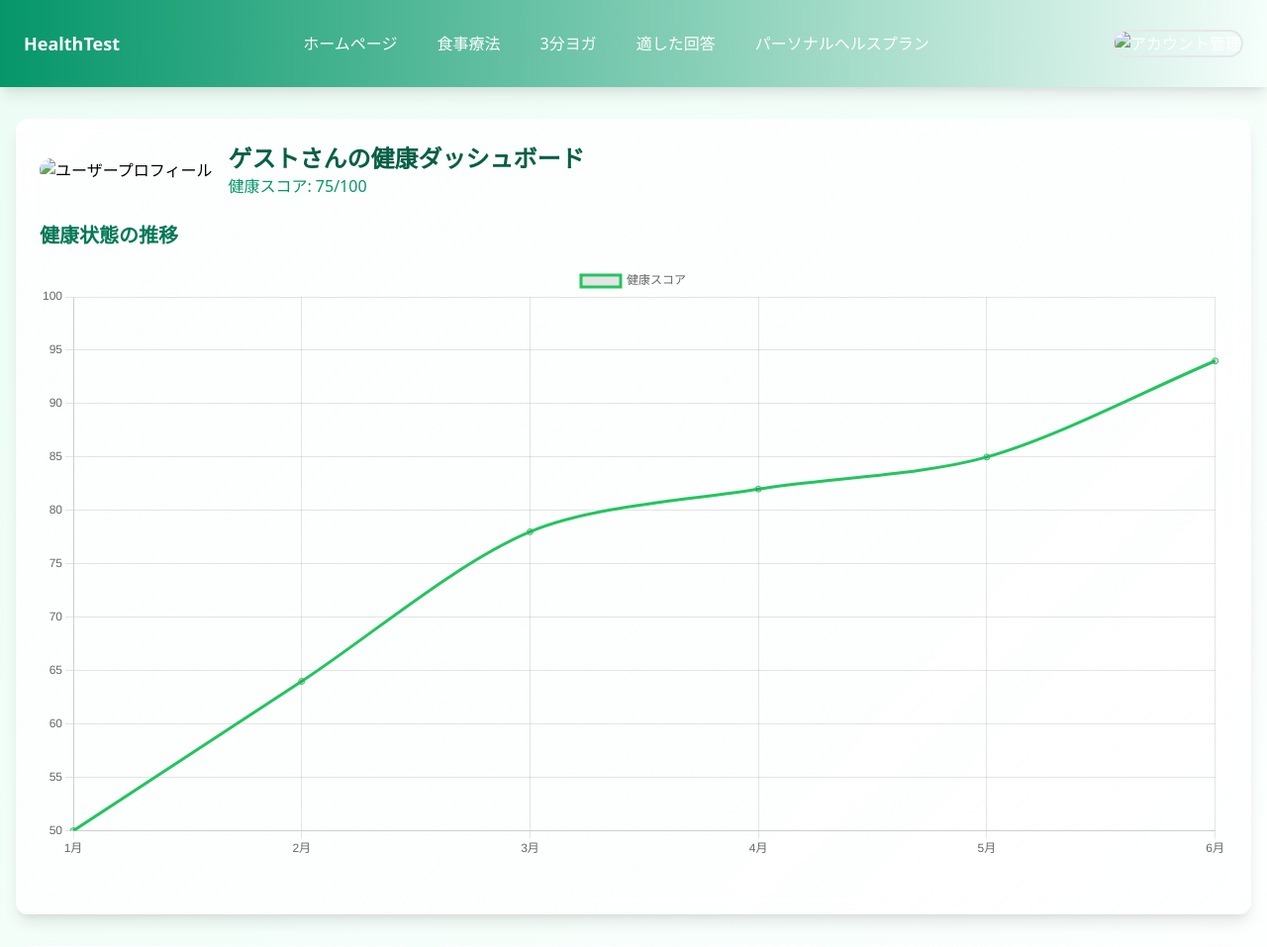
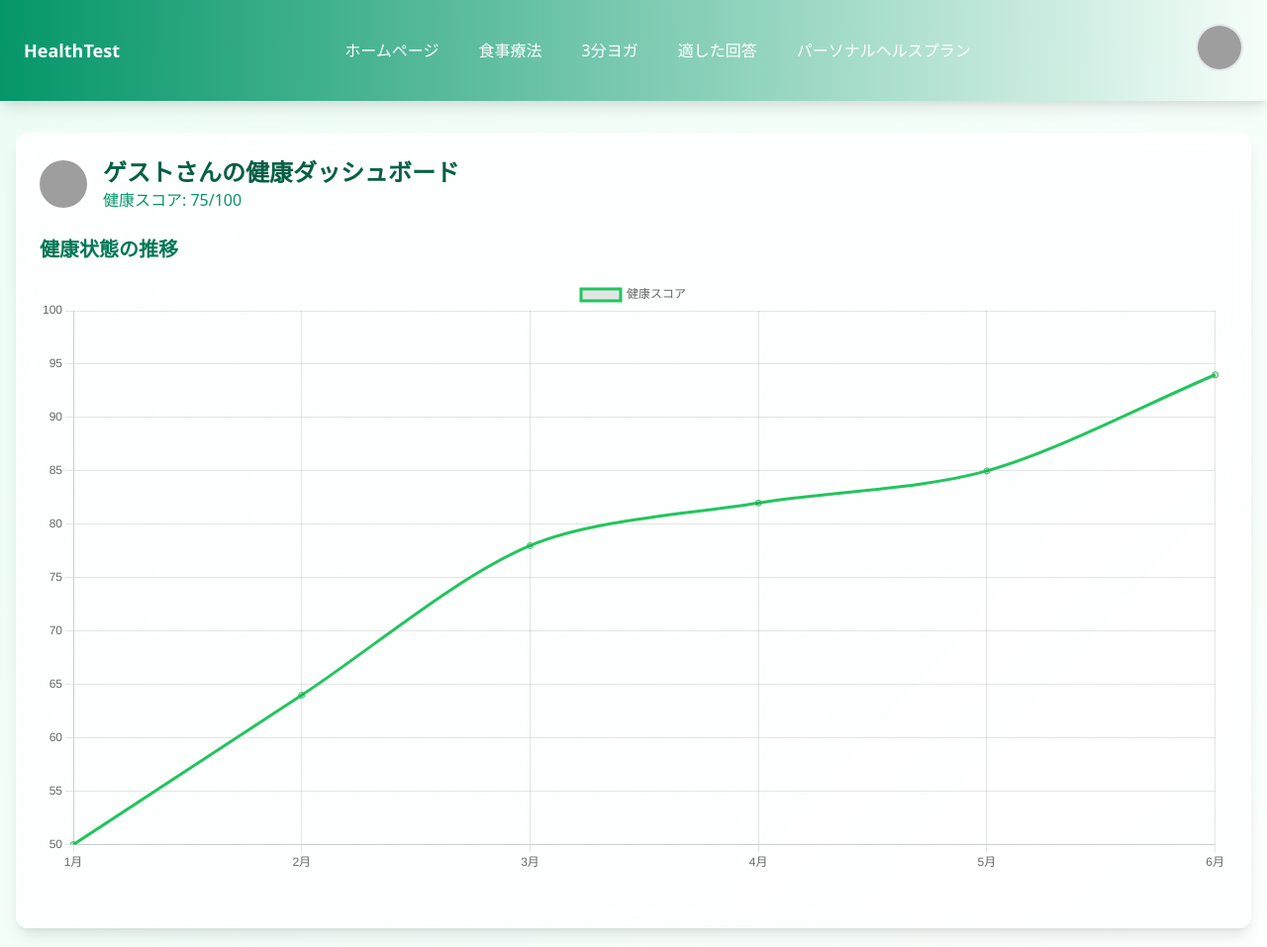
Before and after one commit to RFTDkin/healthTest, a Flask app: page /personal_health in a window 1280 px wide. Shown: the top 957 px of the page at 99% size. Run offline with Flask 3, Linux system fonts and the light colour scheme; some libraries are stand-ins or nearby versions; grey boxes are pictures that could not be loaded.

Commit message:
右上アイコンz-index修正した

```diff
--- a/templates/header.html
+++ b/templates/header.html
@@ -26,9 +26,9 @@
         </nav>
         <div class="relative">
             <button class="text-white focus:outline-none transform hover:scale-105 transition-transform duration-300" onclick="toggleDropdown()">
-                <img src="https://via.placeholder.com/40" alt="アカウント管理" class="rounded-full border-2 border-white/50">
+                <img src="https://encrypted-tbn0.gstatic.com/images?q=tbn:ANd9GcQ7iTooCgMcN1fLL0gceSwDmeCLEpdpLWZF_A&s" alt="アカウント管理" class="rounded-full w-12 h-12 border-2 border-white/50">
             </button>
-            <div id="dropdown-menu" class="absolute right-0 mt-2 w-48 bg-white rounded-lg shadow-xl py-1 hidden transform transition-all duration-300">
+            <div id="dropdown-menu" class="absolute right-0 mt-2 w-48 bg-white rounded-lg shadow-xl py-1 hidden transform transition-all duration-300 z-50">
                 <a href="#" class="block px-4 py-2 text-emerald-700 hover:bg-emerald-50">アカウント管理</a>
                 <a href="/logout" class="block px-4 py-2 text-emerald-700 hover:bg-emerald-50">ログアウト</a>
             </div>
--- a/templates/personal_health.html
+++ b/templates/personal_health.html
@@ -19,7 +19,9 @@
         <!-- ユーザープロファイルセクション -->
         <div class="gradient-card rounded-xl p-6 mb-8 shadow-lg">
             <div class="flex items-center space-x-4 mb-6">
-                <img src="https://via.placeholder.com/80" alt="ユーザープロフィール" class="rounded-full">
+                <img src="https://kotonohaworks.com/free-icons/wp-content/uploads/kkrn_icon_user_9.png"
+                     alt="ユーザープロフィール"
+                     class="rounded-full w-12 h-12"> <!-- サイズを12（48px）に変更 -->
                 <div>
                     <h2 class="text-2xl font-bold text-green-800">
                         {% if user %}
```
